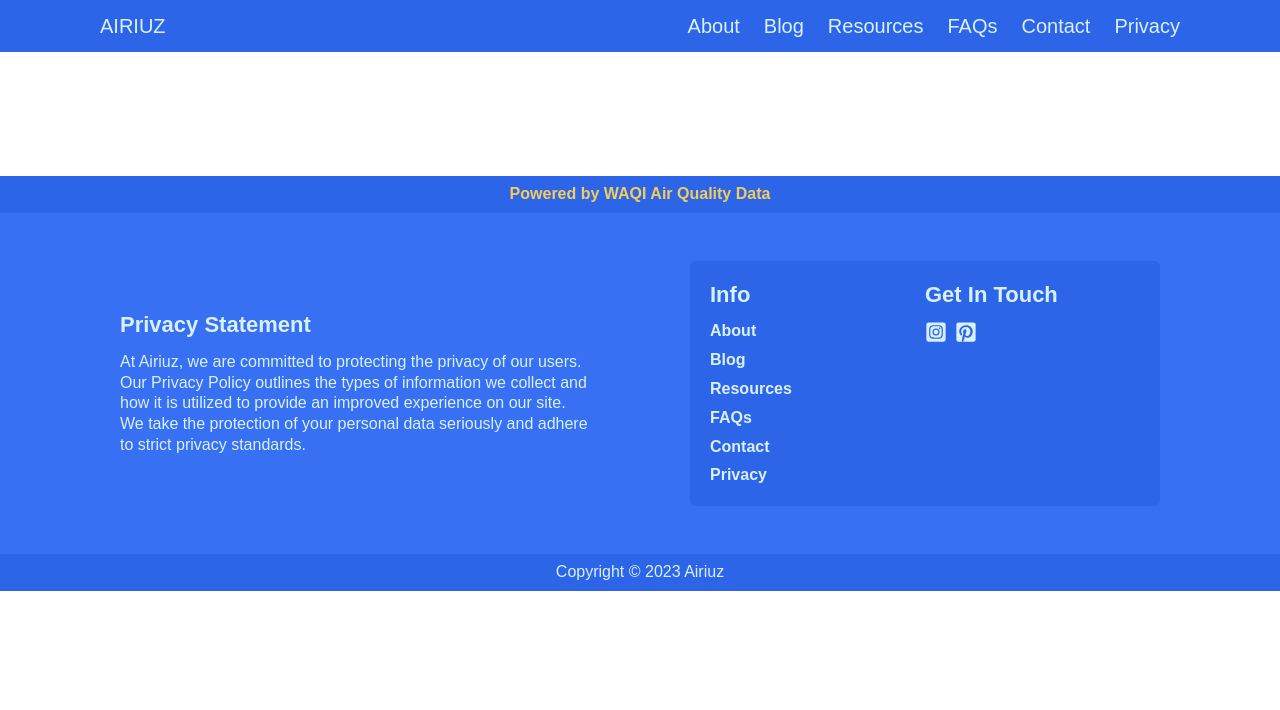
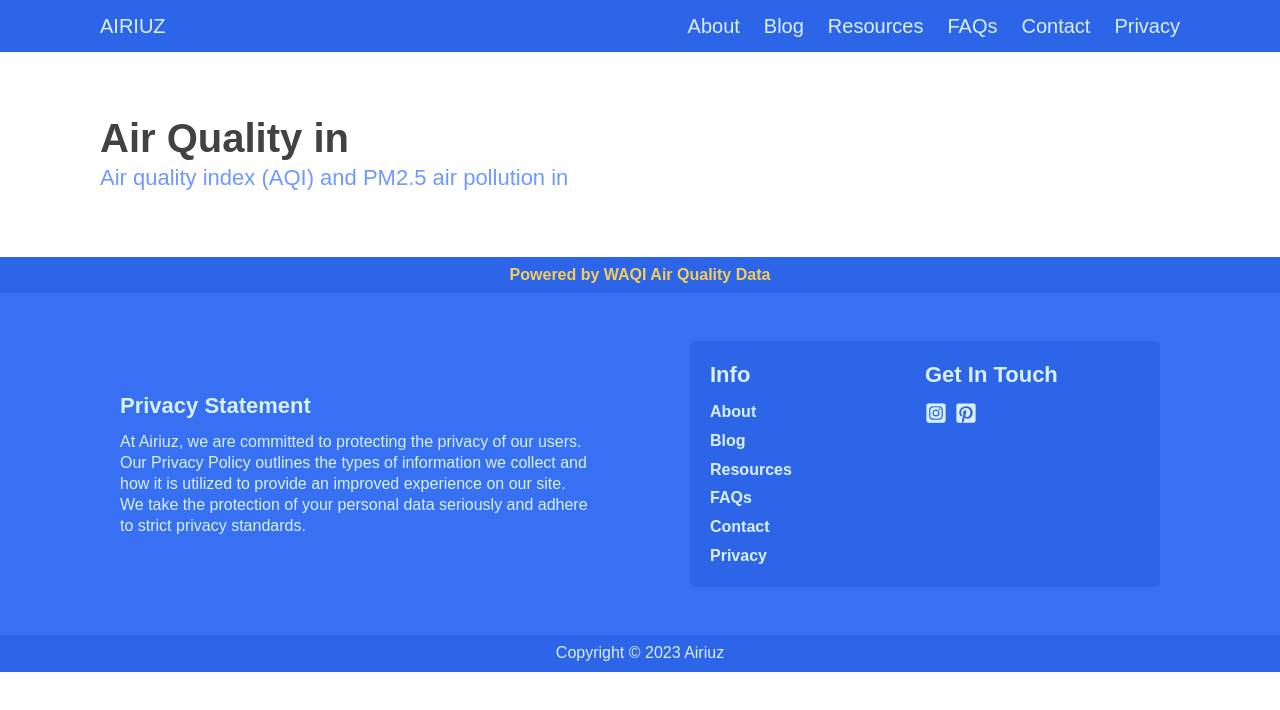
Before and after one commit to tomicmarko99/airiuz-air-quality-reports, a React (Create React App) app: page /city in a window 1280 px wide. Shown: the top 710 px of the page. Built offline with nearby package versions, Linux system fonts and the light colour scheme; no server answers; what i18n-iso-countries would draw is missing.

Commit message:
Update February 12, 2023 / 17:03

```diff
--- a/src/routes/Station.jsx
+++ b/src/routes/Station.jsx
@@ -20,7 +20,14 @@ const Station = () => {
   console.log(`current city: ${fixedCity}`);
   return (
     <div className="w-full bg-white px-5 py-16 pt-28 flex justify-center align-center">
-      {cityName}
+      <div className="w-full max-w-[1080px] text-very-dark-grey items-center">
+        <div className="text-[24px] md:text-[40px] font-semibold">
+          Air Quality in {cityName}
+        </div>
+        <div className="text-[18px] md:text-[22px] text-soft-blue">
+          Air quality index (AQI) and PM2.5 air pollution in {cityName}
+        </div>
+      </div>
     </div>
   );
 };
```
